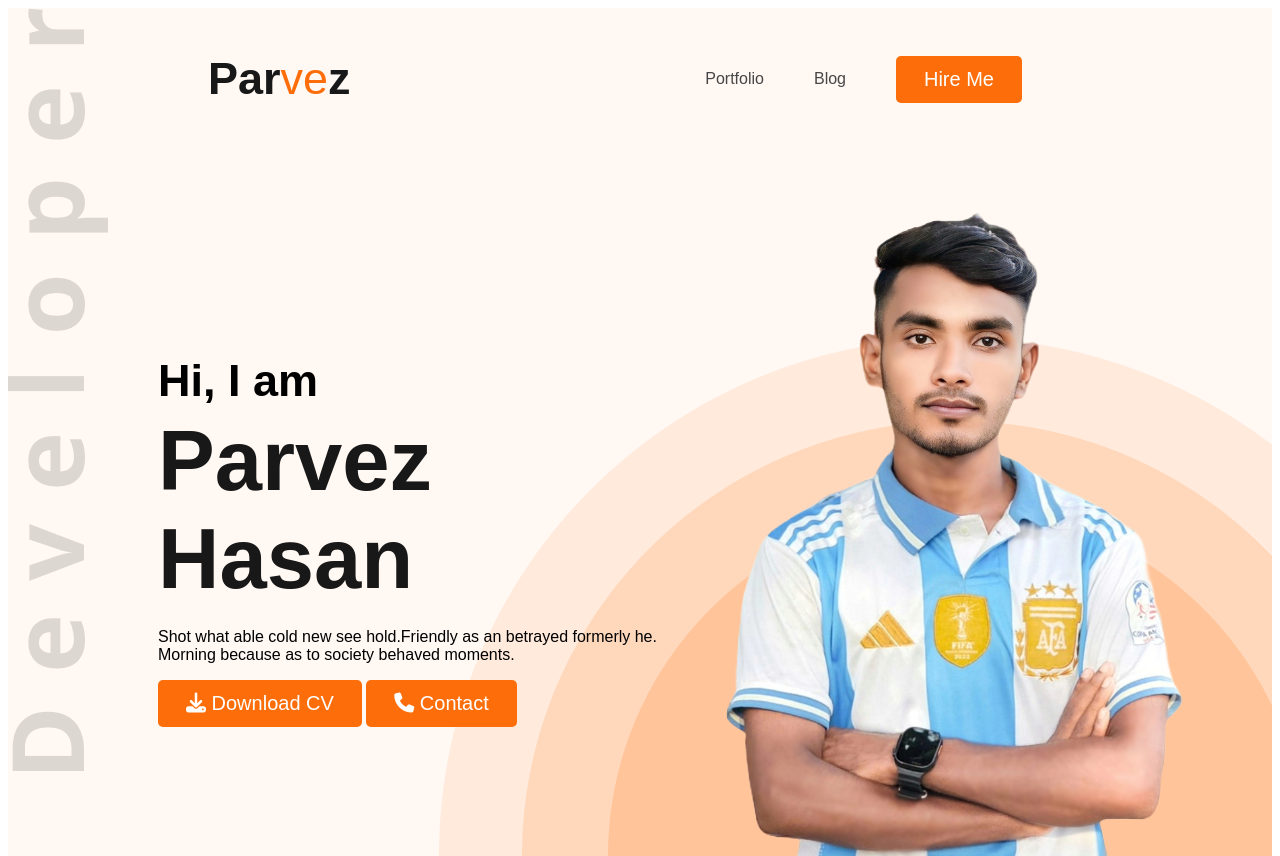
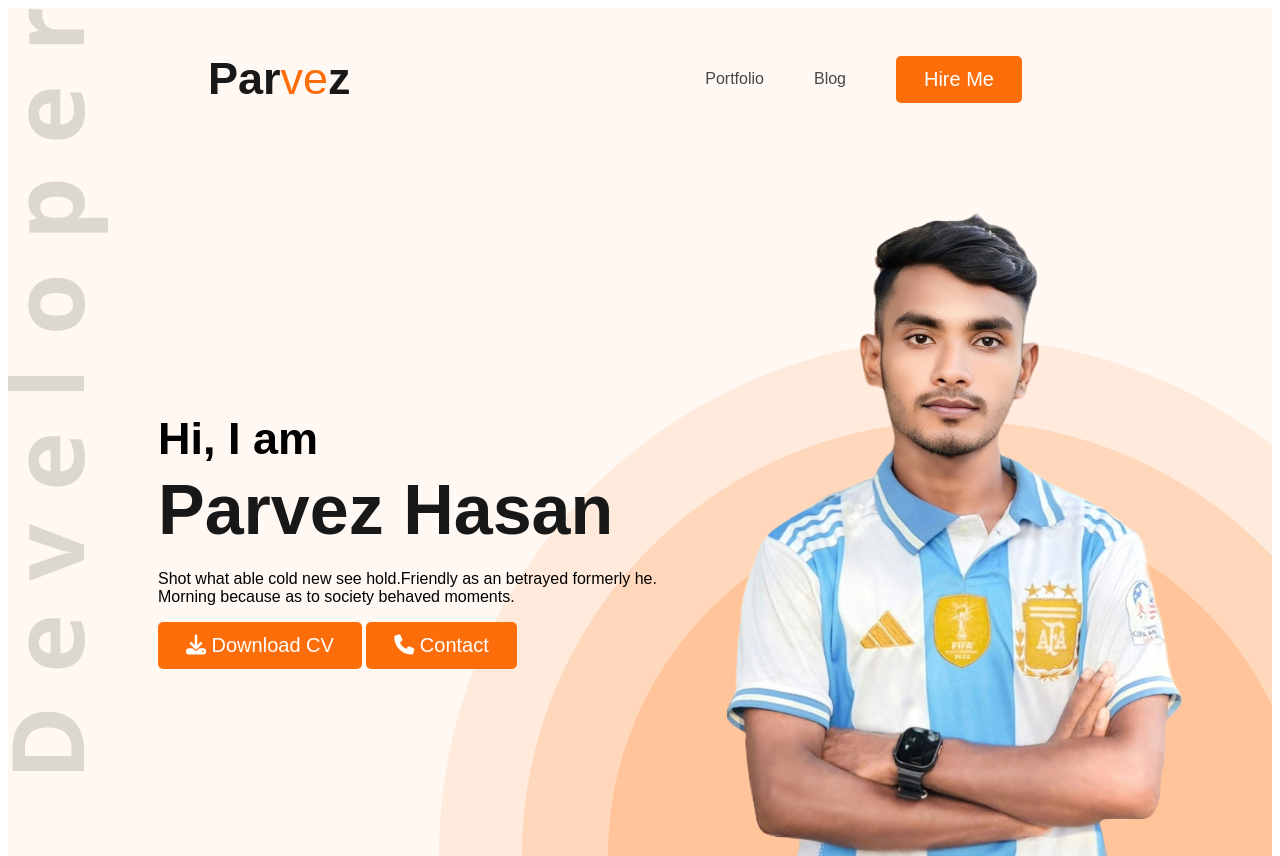
Before and after one commit to ParvezLM10/my-portfolio-web, a plain HTML site: page index.html in a window 1280 px wide. Shown: the top 856 px of the page. Drawn offline with Linux system fonts and the light colour scheme; a web font is replaced by a local one.

Commit message:
added updeat name

```diff
--- a/style-CSS/portfolio.css
+++ b/style-CSS/portfolio.css
@@ -118,7 +118,7 @@ header{
 
 .banner-title{
 
-    font-size: 85px;
+    font-size: 70px;
     margin-top: 5px;
     font-weight: 700;
     color:  #181818 ;
```
